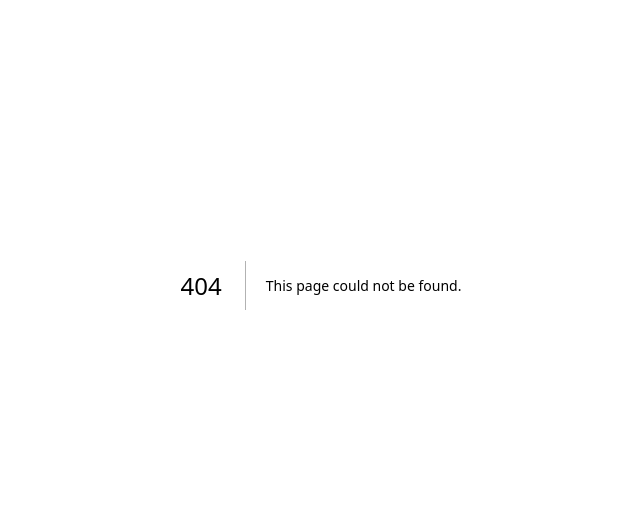
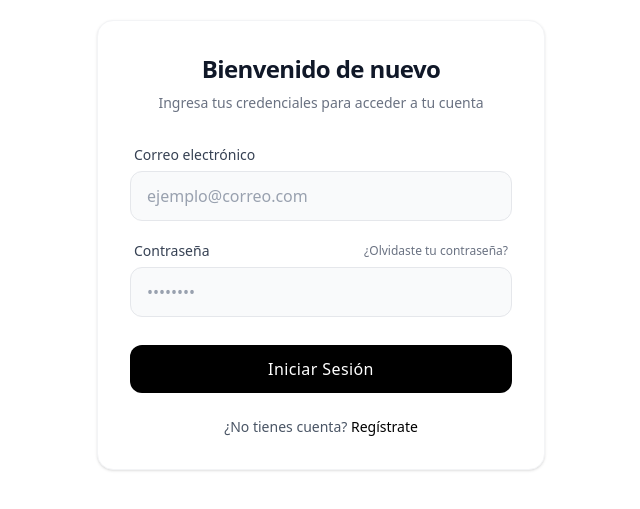
Before and after one commit to Poemma-Shop/ecommerce, a Next.js app: page /login in a window 1280 px wide. Before the commit this address had no page. Shown: the part 115-624 px from the top of the page, without its empty margins (319-959 px from the left). Built offline with nearby package versions, Linux system fonts and the light colour scheme.

Commit message:
feat: add login form

```diff
--- /dev/null
+++ b/src/app/login/LoginForm.tsx
@@ -0,0 +1,77 @@
+"use client";
+
+import { useState } from "react";
+
+export default function LoginForm() {
+  const [loading, setLoading] = useState(false);
+  const [formData, setFormData] = useState({ email: "", password: "" });
+
+  const handleSubmit = async (e: React.FormEvent) => {
+    e.preventDefault();
+    setLoading(true);
+
+  };
+
+  return (
+    <form onSubmit={handleSubmit} className="flex flex-col gap-5">
+      <div className="flex flex-col gap-1.5">
+        <label
+          htmlFor="email"
+          className="text-sm font-medium text-gray-700 ml-1"
+        >
+          Correo electrónico
+        </label>
+        <input
+          id="email"
+          type="email"
+          required
+          placeholder="ejemplo@correo.com"
+          className="w-full px-4 py-3 bg-gray-50 border border-gray-200 rounded-xl focus:outline-none focus:ring-2 focus:ring-black/5 focus:border-black transition-all text-gray-900 placeholder:text-gray-400"
+          onChange={(e) => setFormData({ ...formData, email: e.target.value })}
+        />
+      </div>
+
+      <div className="flex flex-col gap-1.5">
+        <div className="flex justify-between items-center px-1">
+          <label
+            htmlFor="password"
+            className="text-sm font-medium text-gray-700"
+          >
+            Contraseña
+          </label>
+          <a
+            href="#"
+            className="text-xs text-gray-500 hover:text-black transition-colors"
+          >
+            ¿Olvidaste tu contraseña?
+          </a>
+        </div>
+        <input
+          id="password"
+          type="password"
+          required
+          placeholder="••••••••"
+          className="w-full px-4 py-3 bg-gray-50 border border-gray-200 rounded-xl focus:outline-none focus:ring-2 focus:ring-black/5 focus:border-black transition-all text-gray-900 placeholder:text-gray-400"
+          onChange={(e) =>
+            setFormData({ ...formData, password: e.target.value })
+          }
+        />
+      </div>
+
+      <button
+        type="submit"
+        disabled={loading}
+        className="mt-2 w-full bg-black text-white py-3 rounded-xl font-medium tracking-wide hover:bg-gray-800 transition-all disabled:bg-gray-400 disabled:cursor-not-allowed flex items-center justify-center gap-2"
+      >
+        {loading ? (
+          <>
+            <span className="w-4 h-4 border-2 border-white/30 border-t-white rounded-full animate-spin" />
+            Cargando...
+          </>
+        ) : (
+          "Iniciar Sesión"
+        )}
+      </button>
+    </form>
+  );
+}
--- /dev/null
+++ b/src/app/login/page.tsx
@@ -0,0 +1,34 @@
+import LoginForm from "./LoginForm";
+
+export default function LoginPage() {
+  return (
+    <>
+      <main className="mx-auto w-full max-w-6xl px-4 min-h-[calc(100vh-80px)] flex items-center justify-center">
+        <section className="w-full max-w-md bg-white border border-gray-100 p-8 rounded-2xl shadow-sm">
+          <div className="text-center mb-8">
+            <h1 className="text-2xl font-semibold tracking-tight text-gray-900">
+              Bienvenido de nuevo
+            </h1>
+            <p className="text-sm text-gray-500 mt-2">
+              Ingresa tus credenciales para acceder a tu cuenta
+            </p>
+          </div>
+
+          <LoginForm />
+
+          <div className="mt-6 text-center">
+            <p className="text-sm text-gray-600">
+              ¿No tienes cuenta?{" "}
+              <a
+                href="/register"
+                className="font-medium text-black hover:underline underline-offset-4"
+              >
+                Regístrate
+              </a>
+            </p>
+          </div>
+        </section>
+      </main>
+    </>
+  );
+}
```
